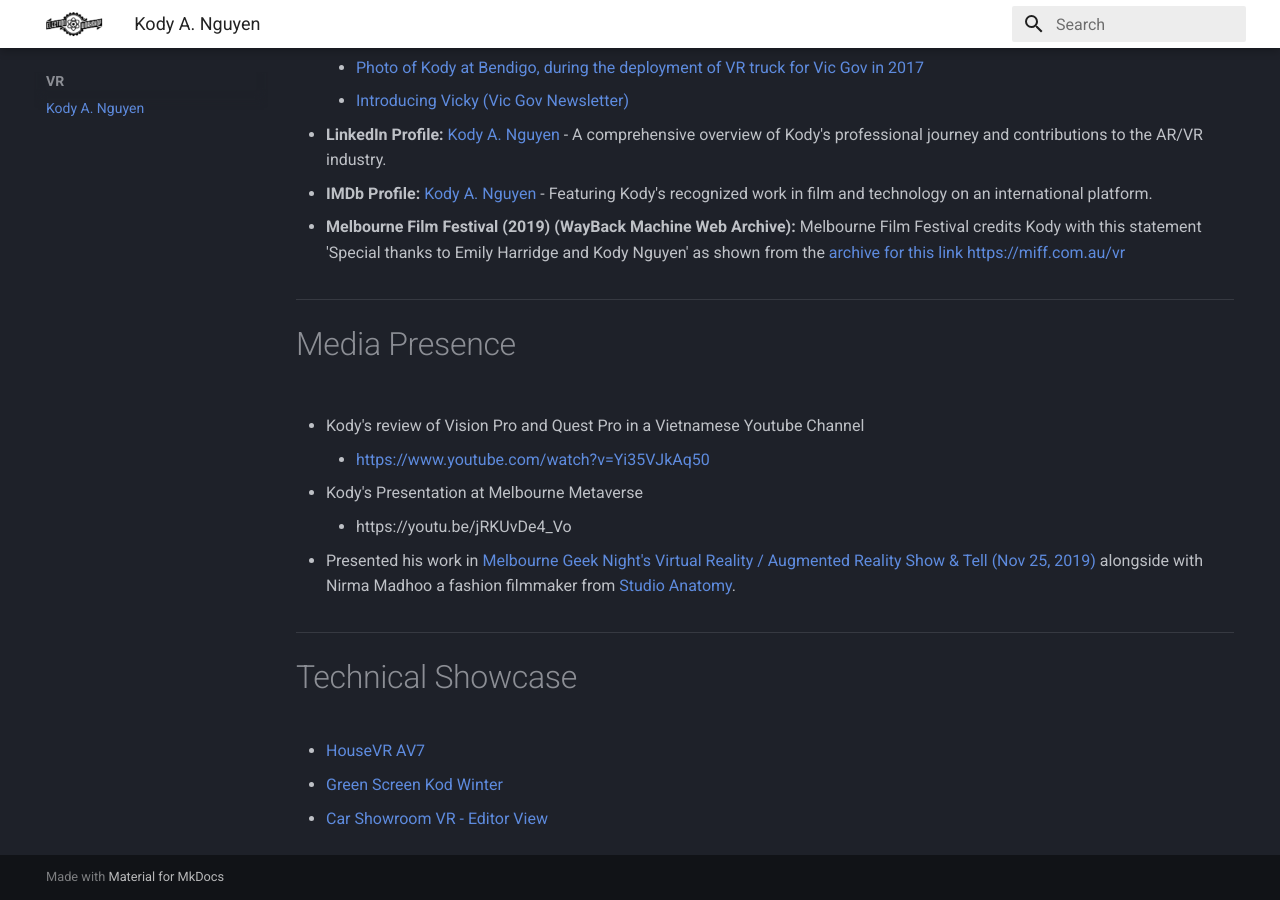
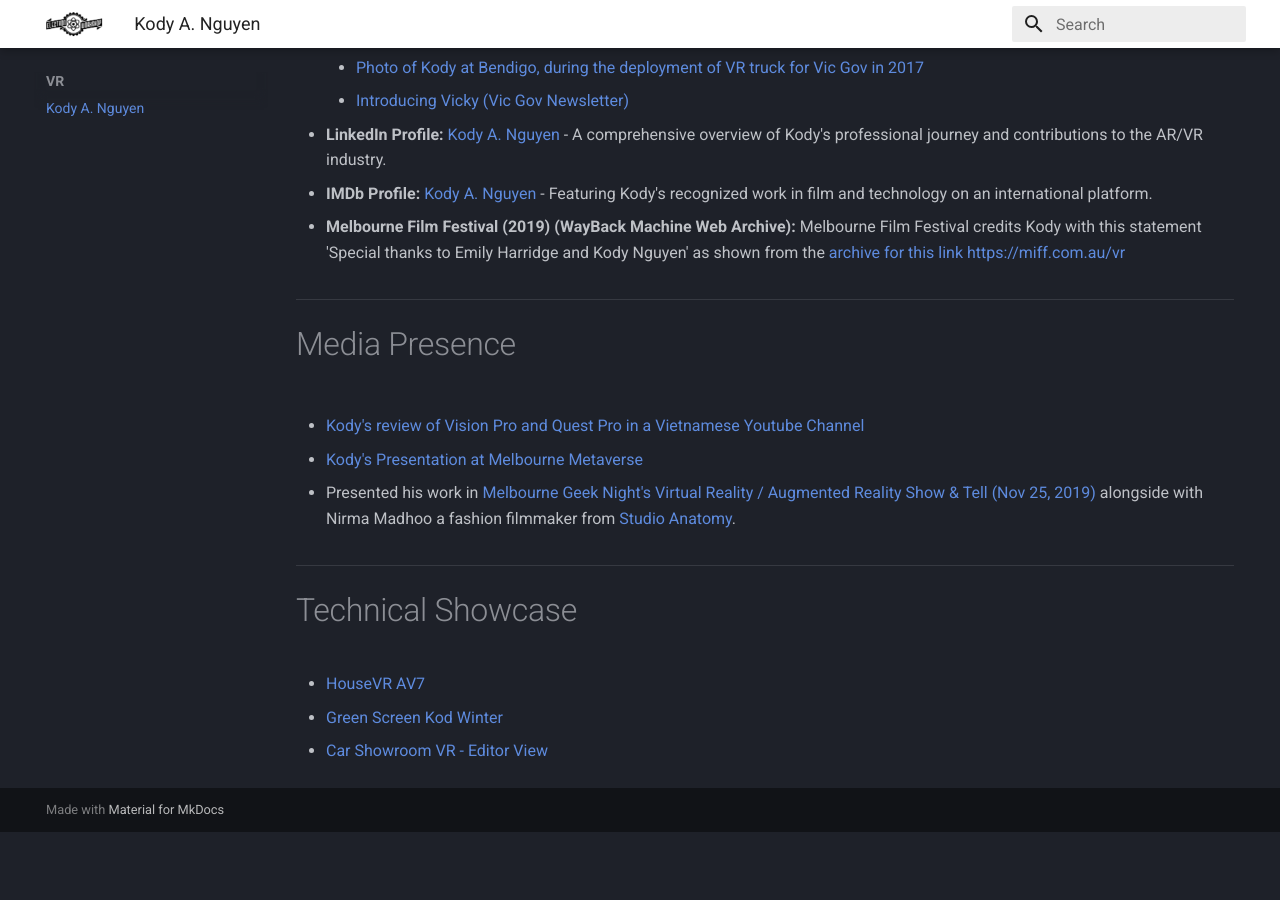
Before and after one commit to electron-workshop/electronworkshop.com.au, an MkDocs documentation site: the page built from docs/VR/kody-nguyen.md, in a window 1280 px wide and 900 px high, scrolled down 614 px. Built offline with MkDocs 1.6.1 and Material for MkDocs 9.7.7, drawn with Linux system fonts in a browser that asks for light colours; nearby versions of some CDN libraries; after the commit the page ends 1446 px from its top, so only the background shows below that; part of the change alters nothing that is shown.

Commit message:
fix links

```diff
--- a/docs/VR/kody-nguyen.md
+++ b/docs/VR/kody-nguyen.md
@@ -20,13 +20,11 @@ Anh Nguyễn, professionally known as Kody A. Nguyen, is an avid hiker, photogra
 
 # Media Presence
 
-* Kody's review of Vision Pro and Quest Pro in a Vietnamese Youtube Channel
-    - <https://www.youtube.com/watch?v=Yi35VJkAq50>
+* [Kody's review of Vision Pro and Quest Pro in a Vietnamese Youtube Channel](https://www.youtube.com/watch?v=Yi35VJkAq50)
 
-* Kody's Presentation at Melbourne Metaverse <!-- TODO: perhaps even cut it shorter, because this 15 min video also have intro and QA which you can cut out -->
-    - https://youtu.be/jRKUvDe4_Vo
+* [Kody's Presentation at Melbourne Metaverse](https://youtu.be/jRKUvDe4_Vo) <!-- TODO: perhaps even cut it shorter, because this 15 min video also have intro and QA which you can cut out -->
 
-* Presented his work in [Melbourne Geek Night's Virtual Reality / Augmented Reality Show & Tell (Nov 25, 2019)](https://www.meetup.com/melbourne-geek-night/events/266430770) alongside with Nirma Madhoo a fashion filmmaker from [Studio Anatomy](anatomythestudio.com).
+* Presented his work in [Melbourne Geek Night's Virtual Reality / Augmented Reality Show & Tell (Nov 25, 2019)](https://www.meetup.com/melbourne-geek-night/events/266430770) alongside with Nirma Madhoo a fashion filmmaker from [Studio Anatomy](https://anatomythestudio.com).
 
 ----
 
```
